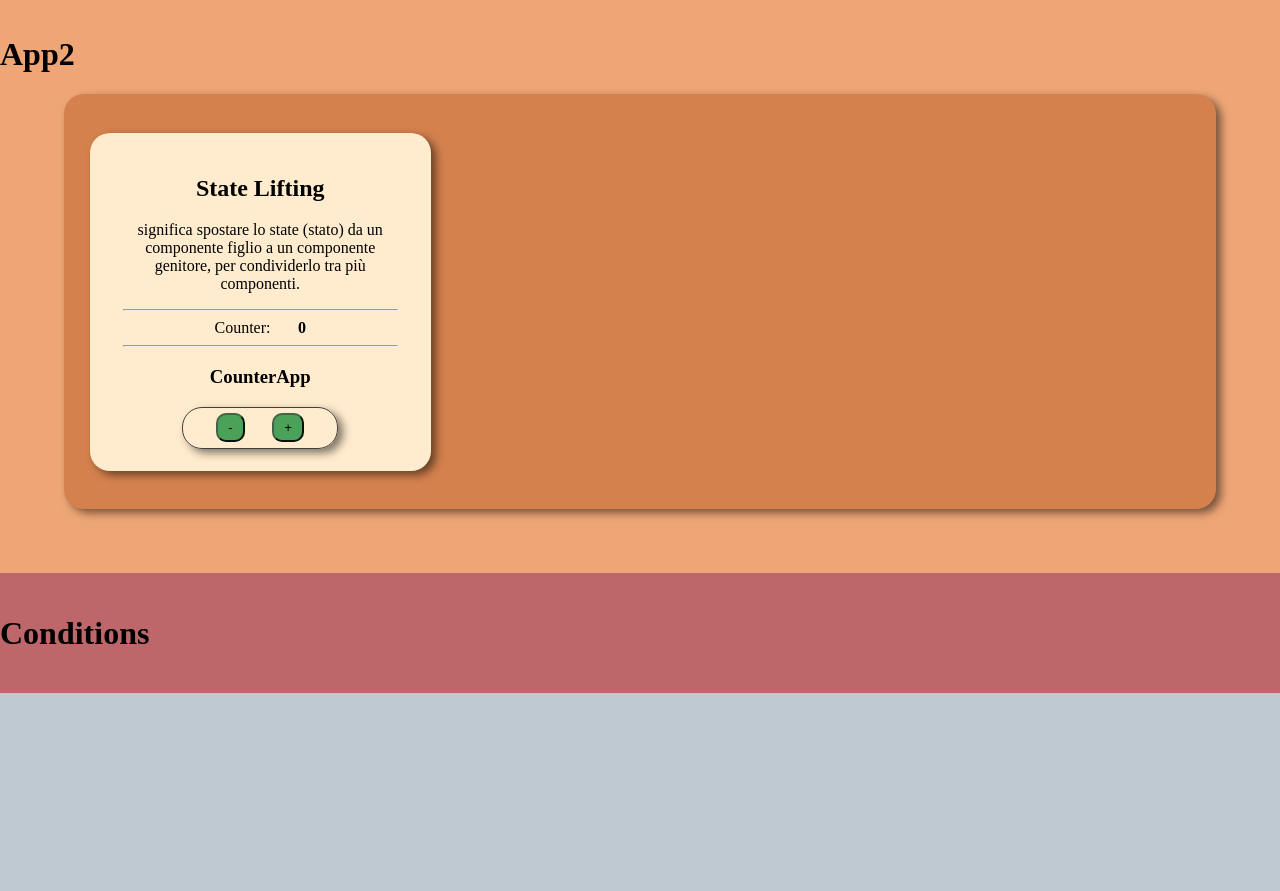
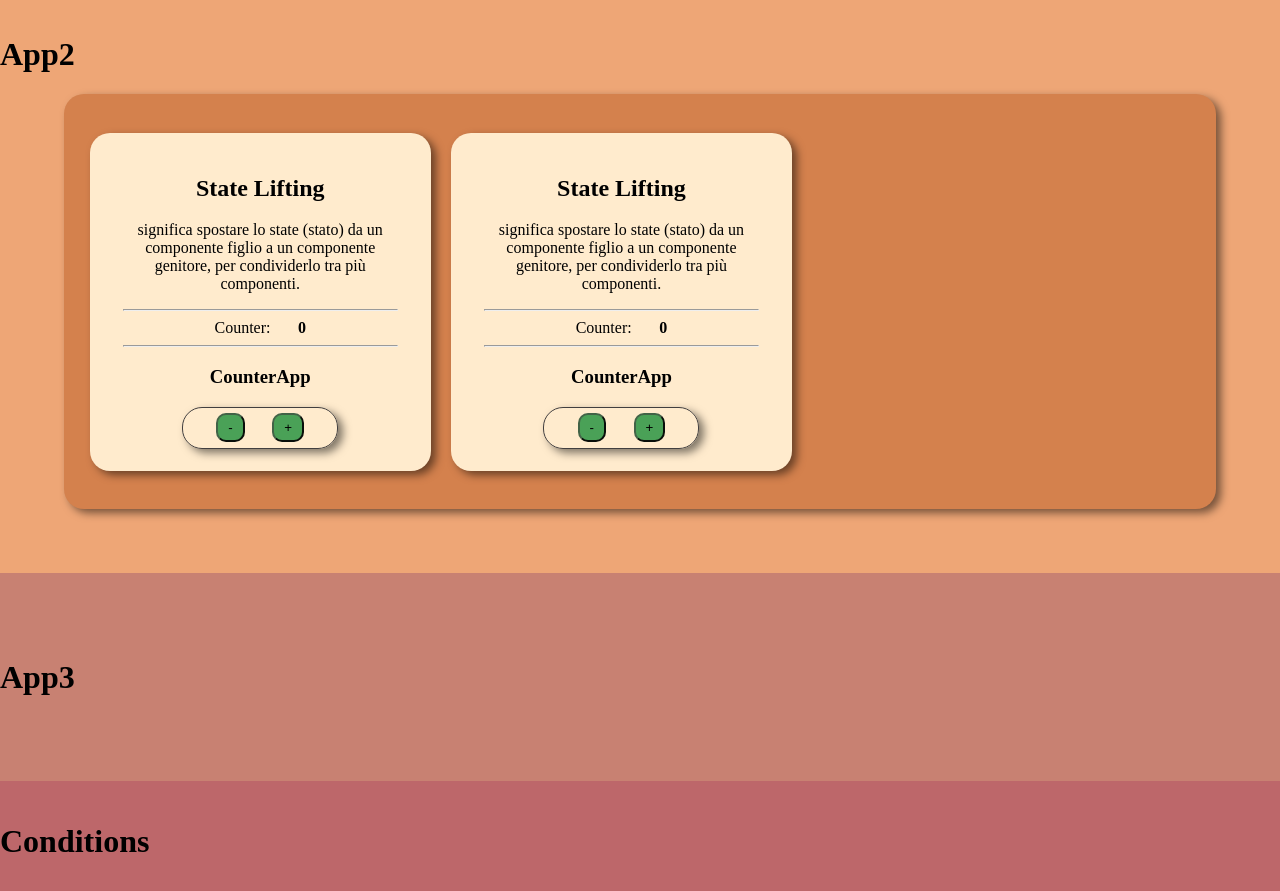
Before and after one commit to DylanBlanco/react-intro, a React (Vite) app: page / in a window 1280 px wide. Shown: the part 4620-5511 px from the top of the page. Before the commit the page ends 5313 px from the top, so only its background shows below. Built offline with nearby package versions, Linux system fonts and the light colour scheme.

Commit message:
creazone component App3

```diff
--- /dev/null
+++ b/src/App3.jsx
@@ -0,0 +1,12 @@
+import './css/app3.css'
+function App() {
+
+
+    return(
+        <div className="app3">
+            <h1>App3</h1>
+        </div>
+    )
+}
+
+export default App
--- a/src/components/app2.jsx
+++ b/src/components/app2.jsx
@@ -25,6 +25,22 @@ function App() {
                         <CounterApp changeCounter={setCounter}/>
                     </div>
                 </div>
+                <div className="cardCounterAppBox">
+                    <div>
+                        <h2>State Lifting</h2>
+                        <p>significa spostare lo state (stato) da un componente figlio a un componente genitore, per condividerlo tra più componenti.</p>
+                    </div>
+                    <hr />
+                    <span>Counter:</span>
+                    <b>
+                        {counter}
+                    </b>
+                    <hr />
+                    <div>
+                        <h3>CounterApp</h3>
+                        <CounterApp changeCounter={setCounter}/>
+                    </div>
+                </div>
             </div>
         </div>
     )
--- /dev/null
+++ b/src/css/app3.css
@@ -0,0 +1,4 @@
+.app3 {
+    padding: 5% 0;
+    background-color: rgb(200, 129, 114);
+}
--- a/src/main.jsx
+++ b/src/main.jsx
@@ -2,6 +2,7 @@ import { StrictMode } from 'react'
 import { createRoot } from 'react-dom/client'
 import App from './App.jsx'
 import App2 from './components/app2.jsx'
+import App3 from './App3.jsx'
 
 // Style -----------------------------------------
 import './css/style.css'
@@ -34,6 +35,9 @@ createRoot(document.getElementById('root')).render(
         {/* Componente reattiva */}
         <App2 />
 
+        {/* UseEffect */}
+        <App3 />
+
         {/* Conditions */}
         <Condition />
     </StrictMode>,
```
